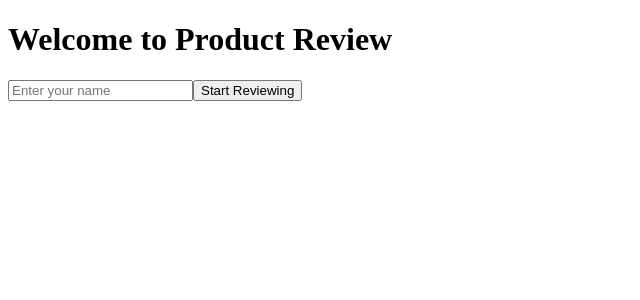
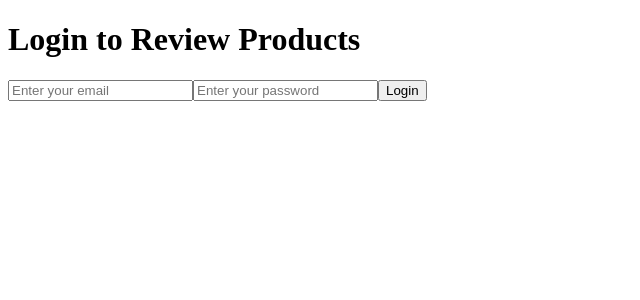
Before and after one commit to avanicious2/product-review-app, a Next.js app: page / in a window 1280 px wide. Shown: the top 300 px of the page, without its empty margins (0-640 px from the left). Built offline with nearby package versions, Linux system fonts and the light colour scheme; no server answers.

Commit message:
user authentication and max 5 reviews

```diff
--- a/pages/index.js
+++ b/pages/index.js
@@ -9,65 +9,88 @@ const supabase = createClient(
   process.env.NEXT_PUBLIC_SUPABASE_ANON_KEY
 );
 
-console.log("Initializing with URL:", process.env.NEXT_PUBLIC_SUPABASE_URL ? "URL exists" : "URL missing");
-console.log("Initializing with Key:", process.env.NEXT_PUBLIC_SUPABASE_ANON_KEY ? "Key exists" : "Key missing");
-
 export default function Home() {
-  const [name, setName] = useState('');
-  const [isNameSubmitted, setIsNameSubmitted] = useState(false);
+  const [email, setEmail] = useState('');
+  const [password, setPassword] = useState('');
+  const [isAuthenticated, setIsAuthenticated] = useState(false);
   const [currentProduct, setCurrentProduct] = useState(null);
   const [loading, setLoading] = useState(false);
+  const [error, setError] = useState('');
+
+  // Authentication handler
+  const handleAuth = async (e) => {
+    e.preventDefault();
+    setLoading(true);
+    setError('');
+
+    try {
+      // Check if user exists in user_identities
+      const { data: userData, error: userError } = await supabase
+        .from('user_identities')
+        .select('*')
+        .eq('email', email)
+        .eq('password', password)
+        .single();
+
+      if (userError || !userData) {
+        setError('Invalid email or password');
+        return;
+      }
+
+      setIsAuthenticated(true);
+      fetchNextProduct();
+    } catch (error) {
+      console.error('Authentication error:', error);
+      setError('An error occurred during authentication');
+    } finally {
+      setLoading(false);
+    }
+  };
 
   // Fetch next unreviewed product
   const fetchNextProduct = async () => {
     console.log("Fetching next product...");
     setLoading(true);
     try {
-      // Test the connection
-      const { data: testData, error: testError } = await supabase
-        .from('input_products')
-        .select('count')
-        .single();
+      // First, get products that have been reviewed less than 5 times
+      const { data: reviewCounts, error: countError } = await supabase
+        .from('reviews')
+        .select('scrape_id, count(*)')
+        .group('scrape_id')
+        .having('count(*)', 'lt', 5);
 
-      console.log("Connection test:", testData ? "Success" : "Failed", testError || '');
+      if (countError) throw countError;
 
-      const { data: reviewedProducts, error: reviewError } = await supabase
+      // Get products reviewed by current user
+      const { data: userReviews, error: reviewError } = await supabase
         .from('reviews')
         .select('scrape_id')
-        .eq('reviewer_name', name);
+        .eq('reviewer_email', email);
 
-      console.log("Reviewed products:", reviewedProducts);
-      if (reviewError) console.error("Review fetch error:", reviewError);
+      if (reviewError) throw reviewError;
 
-      const reviewedIds = reviewedProducts?.map(r => r.scrape_id) || [];
-      console.log("Reviewed IDs:", reviewedIds);
+      // Create sets for efficient lookup
+      const reviewedIds = new Set(userReviews?.map(r => r.scrape_id) || []);
+      const validProductIds = new Set(reviewCounts?.map(r => r.scrape_id) || []);
 
+      // Get one product that hasn't been reviewed by user and hasn't reached 5 reviews
       const { data: products, error: productError } = await supabase
         .from('input_products')
         .select('*')
-        .not('scrape_id', 'in', `(${reviewedIds.join(',')})`)
+        .not('scrape_id', 'in', `(${Array.from(reviewedIds).join(',')})`)
+        .filter('scrape_id', 'in', `(${Array.from(validProductIds).join(',')})`)
         .limit(1);
 
-      console.log("Fetched product:", products);
-      if (productError) console.error("Product fetch error:", productError);
+      if (productError) throw productError;
 
-      if (products && products.length > 0) {
-        setCurrentProduct(products[0]);
-      } else {
-        setCurrentProduct(null);
-      }
+      setCurrentProduct(products?.[0] || null);
     } catch (error) {
       console.error('Error fetching product:', error);
+      setError('Error loading next product');
+    } finally {
+      setLoading(false);
     }
-    setLoading(false);
   };
-
-  // Use effect to fetch product when name is submitted
-  useEffect(() => {
-    if (isNameSubmitted && name) {
-      fetchNextProduct();
-    }
-  }, [isNameSubmitted, name]);
 
   // Submit review
   const submitReview = async (score) => {
@@ -78,25 +101,16 @@ export default function Home() {
         .insert({
           scrape_id: currentProduct.scrape_id,
           review_score: score,
-          reviewer_name: name
+          reviewer_email: email
         });
 
-      if (error) {
-        console.error("Review submission error:", error);
-        throw error;
-      }
+      if (error) throw error;
+
       console.log("Review submitted successfully");
       fetchNextProduct();
     } catch (error) {
       console.error('Error submitting review:', error);
-    }
-  };
-
-  // Handle name submission
-  const handleNameSubmit = (e) => {
-    e.preventDefault();
-    if (name.trim()) {
-      setIsNameSubmitted(true);
+      setError('Error submitting review');
     }
   };
 
@@ -108,23 +122,38 @@ export default function Home() {
       </Head>
 
       <main className="container mx-auto px-4 py-8">
-        {!isNameSubmitted ? (
+        {error && (
+          <div className="max-w-md mx-auto mb-4 p-4 bg-red-100 text-red-700 rounded">
+            {error}
+          </div>
+        )}
+
+        {!isAuthenticated ? (
           <div className="max-w-md mx-auto bg-white rounded-lg shadow p-6">
-            <h1 className="text-2xl font-bold mb-4">Welcome to Product Review</h1>
-            <form onSubmit={handleNameSubmit}>
+            <h1 className="text-2xl font-bold mb-4">Login to Review Products</h1>
+            <form onSubmit={handleAuth}>
               <input
-                type="text"
-                value={name}
-                onChange={(e) => setName(e.target.value)}
-                placeholder="Enter your name"
+                type="email"
+                value={email}
+                onChange={(e) => setEmail(e.target.value)}
+                placeholder="Enter your email"
+                className="w-full p-2 border rounded mb-4"
+                required
+              />
+              <input
+                type="password"
+                value={password}
+                onChange={(e) => setPassword(e.target.value)}
+                placeholder="Enter your password"
                 className="w-full p-2 border rounded mb-4"
                 required
               />
               <button
                 type="submit"
-                className="w-full bg-blue-500 text-white p-2 rounded hover:bg-blue-600"
+                disabled={loading}
+                className="w-full bg-blue-500 text-white p-2 rounded hover:bg-blue-600 disabled:bg-blue-300"
               >
-                Start Reviewing
+                {loading ? 'Loading...' : 'Login'}
               </button>
             </form>
           </div>
@@ -143,7 +172,15 @@ export default function Home() {
         ) : (
           <div className="max-w-xl mx-auto bg-white rounded-lg shadow-lg overflow-hidden">
             <div className="p-4">
-              <h2 className="text-xl font-bold mb-2">{currentProduct.brand_name}</h2>
+              <div className="flex justify-between items-center mb-4">
+                <h2 className="text-xl font-bold">{currentProduct.brand_name}</h2>
+                <button
+                  onClick={() => setIsAuthenticated(false)}
+                  className="text-sm text-gray-500 hover:text-gray-700"
+                >
+                  Logout
+                </button>
+              </div>
               <p className="text-gray-600 mb-4">{currentProduct.product_name}</p>
               <div className="relative pt-[100%] mb-4">
                 <div className="absolute top-0 left-0 w-full h-full">
```
